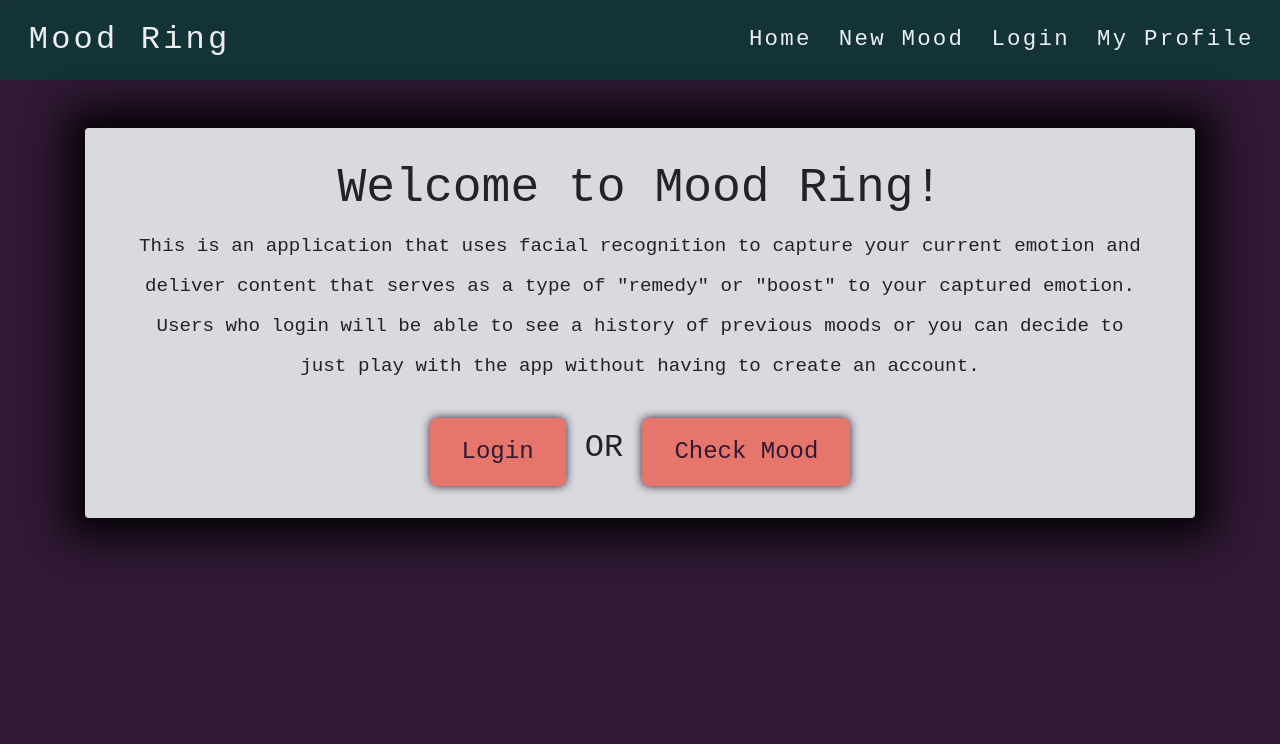
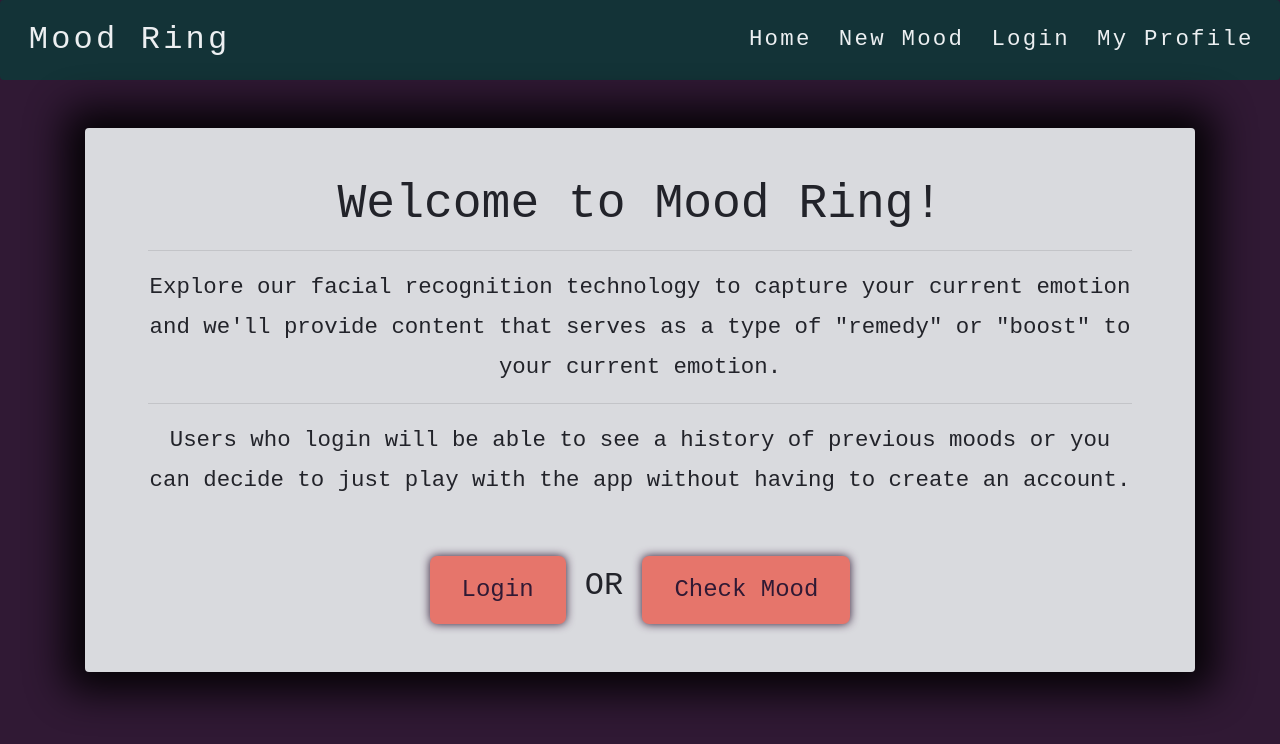
Before and after one commit to haywah27/mood-ring, a React (Create React App) app in the folder client/: page / in a window 1280 px wide. Shown: the top 744 px of the page. Built offline with nearby package versions, Linux system fonts and the light colour scheme.

Commit message:
home page content updates

```diff
--- a/client/public/index.html
+++ b/client/public/index.html
@@ -1,15 +1,18 @@
-<!doctype html>
+<!DOCTYPE html>
 <html lang="en">
   <head>
-    <meta charset="utf-8">
-    <meta name="viewport" content="width=device-width, initial-scale=1, shrink-to-fit=no">
-    <meta name="theme-color" content="#000000">
+    <meta charset="utf-8" />
+    <meta
+      name="viewport"
+      content="width=device-width, initial-scale=1, shrink-to-fit=no"
+    />
+    <meta name="theme-color" content="#000000" />
     <!--
       manifest.json provides metadata used when your web app is added to the
       homescreen on Android. See https://developers.google.com/web/fundamentals/engage-and-retain/web-app-manifest/
     -->
-    <link rel="manifest" href="%PUBLIC_URL%/manifest.json">
-    <link rel="shortcut icon" href="%PUBLIC_URL%/favicon.ico">
+    <link rel="manifest" href="%PUBLIC_URL%/manifest.json" />
+    <link rel="shortcut icon" href="%PUBLIC_URL%/favicon.ico" />
     <!--
       Notice the use of %PUBLIC_URL% in the tags above.
       It will be replaced with the URL of the `public` folder during the build.
@@ -19,14 +22,15 @@
       work correctly both with client-side routing and a non-root public URL.
       Learn how to configure a non-root public URL by running `npm run build`.
     -->
-    <link rel="stylesheet" href="https://stackpath.bootstrapcdn.com/bootstrap/4.3.1/css/bootstrap.min.css"/>
+    <link
+      rel="stylesheet"
+      href="https://stackpath.bootstrapcdn.com/bootstrap/4.3.1/css/bootstrap.min.css"
+    />
 
     <title>Mood Ring</title>
   </head>
   <body>
-    <noscript>
-      You need to enable JavaScript to run this app.
-    </noscript>
+    <noscript> You need to enable JavaScript to run this app. </noscript>
     <div id="root"></div>
     <!--
       This HTML file is a template.
--- a/client/src/pages/Home.css
+++ b/client/src/pages/Home.css
@@ -9,7 +9,7 @@
   opacity: 0.9;
   margin-top: 3rem;
   box-shadow: 0px 0px 40px 20px black;
-  padding: 2rem;
+  padding: 3rem;
 }
 
 .title {
@@ -17,7 +17,7 @@
 }
 
 .body {
-  font-size: 1.4em;
+  font-size: 1.4em!important;
   line-height: 40px;
 }
 
--- a/client/src/pages/Home.js
+++ b/client/src/pages/Home.js
@@ -9,9 +9,13 @@ function Home() {
         <Jumbotron className="dimension text-center" fluid>
           <Container>
             <h1 className="title">Welcome to Mood Ring!</h1>
+            <hr />
             <h5 className="body">
-              This is an application that uses facial recognition to capture your current emotion and deliver content that serves as a type of "remedy" or "boost" to your captured emotion. Users who login will be able to see a history of previous moods or you can decide to just play with the app without having to create an account.
+              Explore our facial recognition technology to capture your current emotion and we'll provide content that serves as a type of "remedy" or "boost" to your current emotion.
+              <hr />
+              Users who login will be able to see a history of previous moods or you can decide to just play with the app without having to create an account.
             </h5>
+            <br />
             <br />
             <Button href="/login" className="getStartedButton" size="huge">
               Login
```
